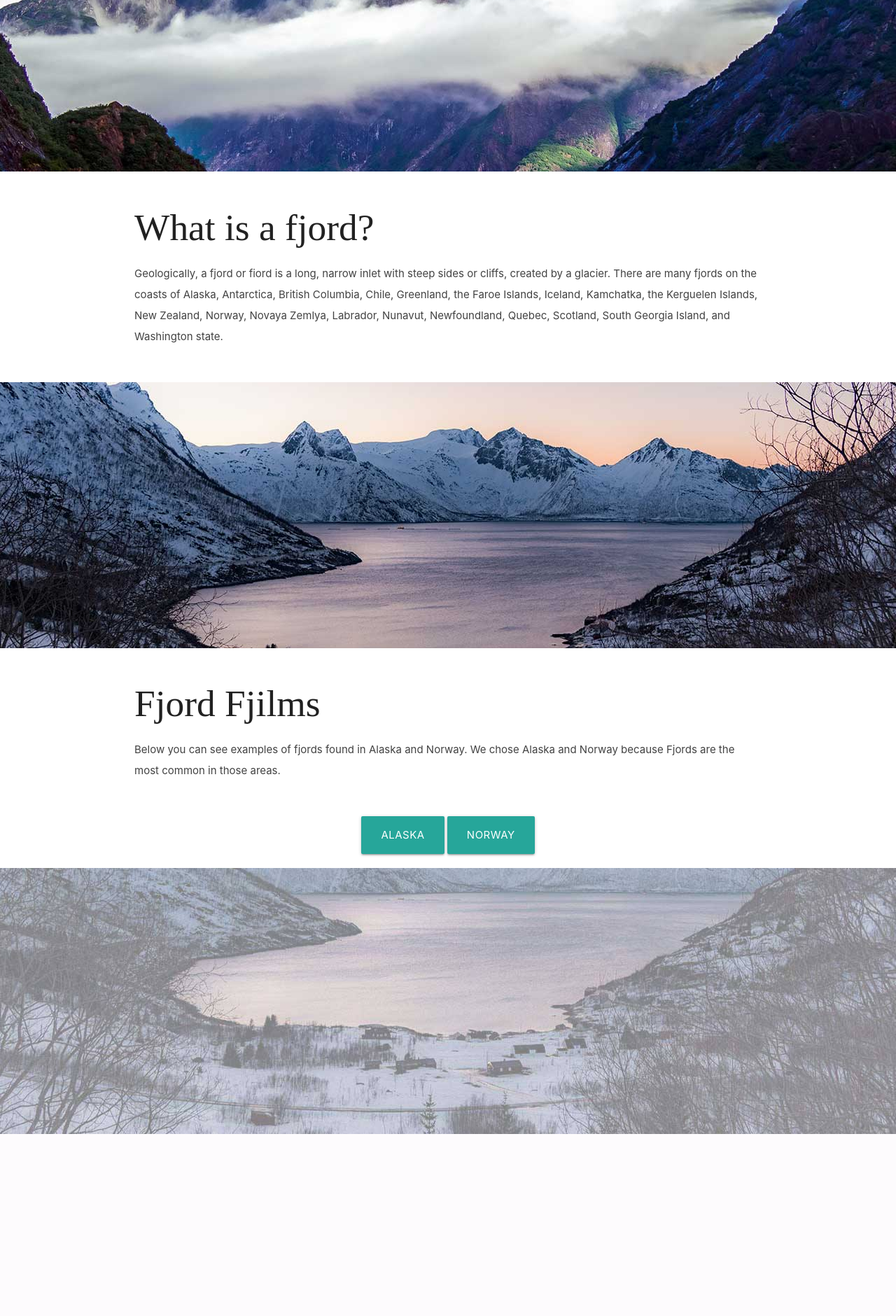
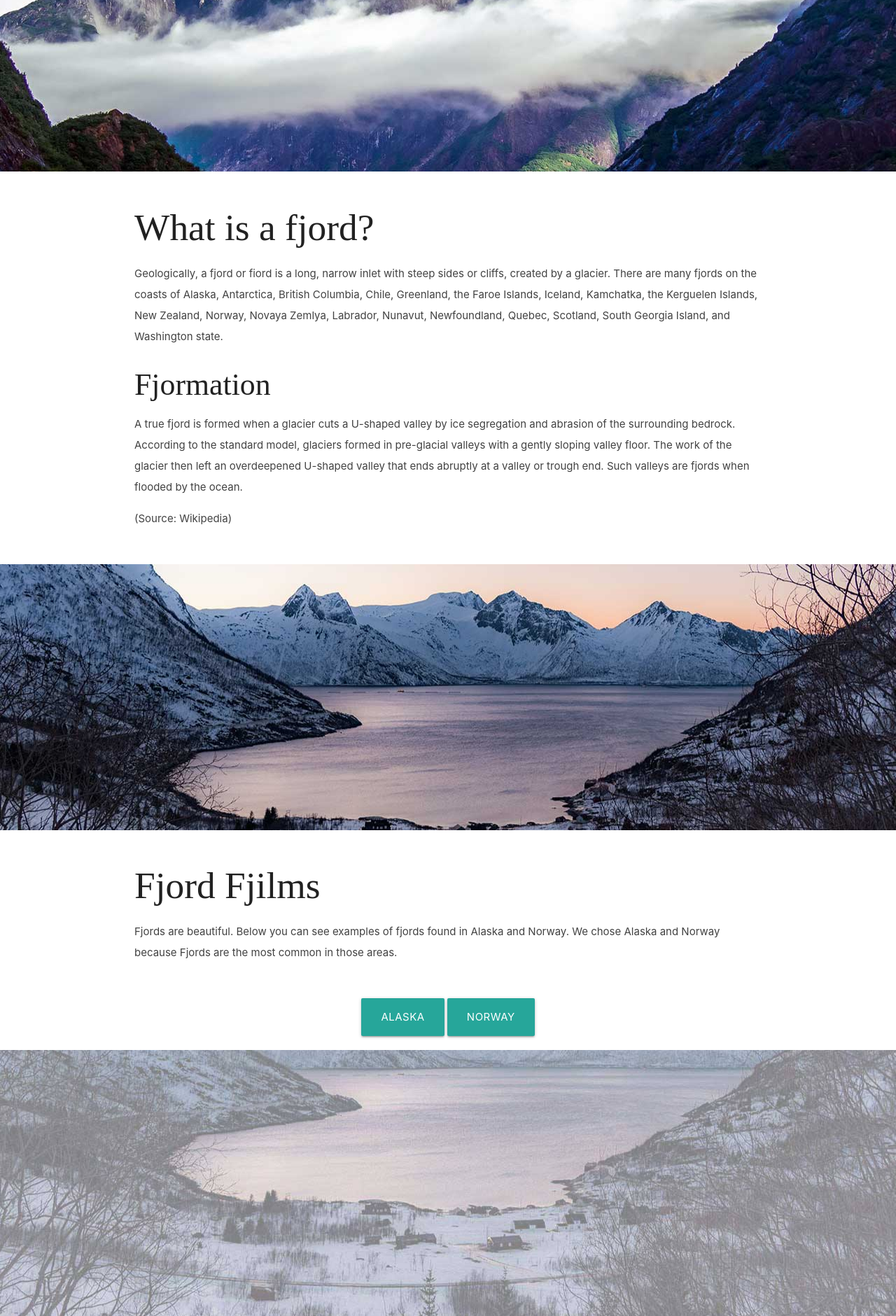
Before and after one commit to bangctran/fjordfjacts, a PHP site: page / in a window 1280 px wide. Shown: the part 199-2079 px from the top of the page at 70% size. Before the commit the page ends 1819 px from the top, so only its background shows below. Run offline with PHP 8.4, Linux system fonts and the light colour scheme; some libraries are stand-ins or nearby versions.

Commit message:
Text change
Added text about Fjords.

```diff
--- a/index.html
+++ b/index.html
@@ -57,6 +57,9 @@
         <div class="row container">
             <h2 class="header">What is a fjord?</h2>
             <p class="grey-text text-darken-3 lighten-3">Geologically, a fjord or fiord is a long, narrow inlet with steep sides or cliffs, created by a glacier. There are many fjords on the coasts of Alaska, Antarctica, British Columbia, Chile, Greenland, the Faroe Islands, Iceland, Kamchatka, the Kerguelen Islands, New Zealand, Norway, Novaya Zemlya, Labrador, Nunavut, Newfoundland, Quebec, Scotland, South Georgia Island, and Washington state.</p>
+            <h3 class="header">Fjormation</h3>
+            <p class="grey-text text-darken-3 lighten-3">A true fjord is formed when a glacier cuts a U-shaped valley by ice segregation and abrasion of the surrounding bedrock. According to the standard model, glaciers formed in pre-glacial valleys with a gently sloping valley floor. The work of the glacier then left an overdeepened U-shaped valley that ends abruptly at a valley or trough end. Such valleys are fjords when flooded by the ocean.</p>
+            <p class="grey-text text-darken-3 lighten-3">(Source: Wikipedia)</p>
         </div>
     </div>
     <div class="parallax-container">
@@ -67,7 +70,7 @@
     <div class="section white">
         <div class="row container">
             <h2 class="header">Fjord Fjilms</h2>
-            <p class="grey-text text-darken-3 lighten-3">Below you can see examples of fjords found in Alaska and Norway. We chose Alaska and Norway because Fjords are the most common in those areas.</p>
+            <p class="grey-text text-darken-3 lighten-3">Fjords are beautiful. Below you can see examples of fjords found in Alaska and Norway. We chose Alaska and Norway because Fjords are the most common in those areas.</p>
         </div>
     </div>
 
```
Also changed, not shown: css/materialize.css, 2 other files.
